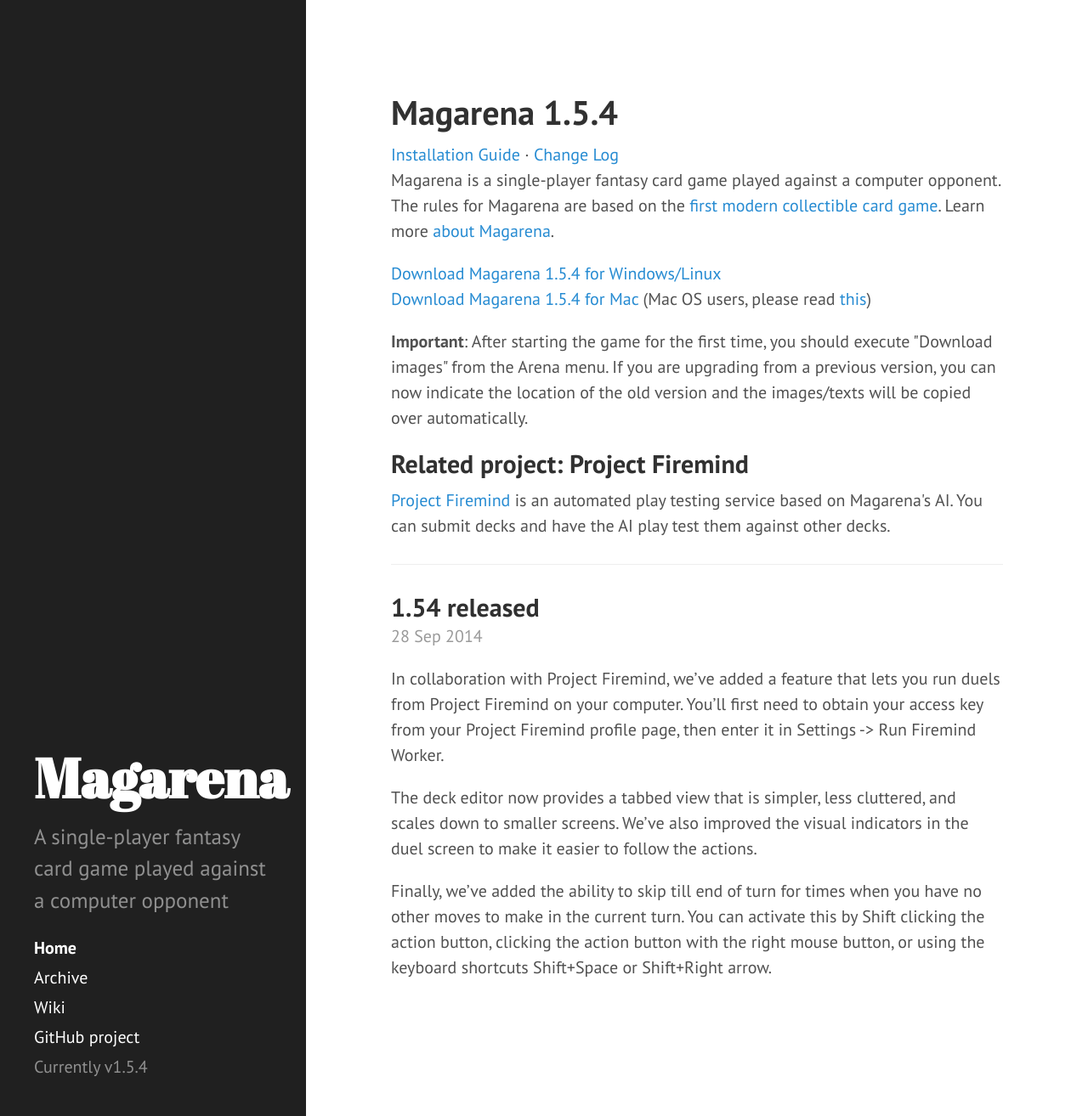
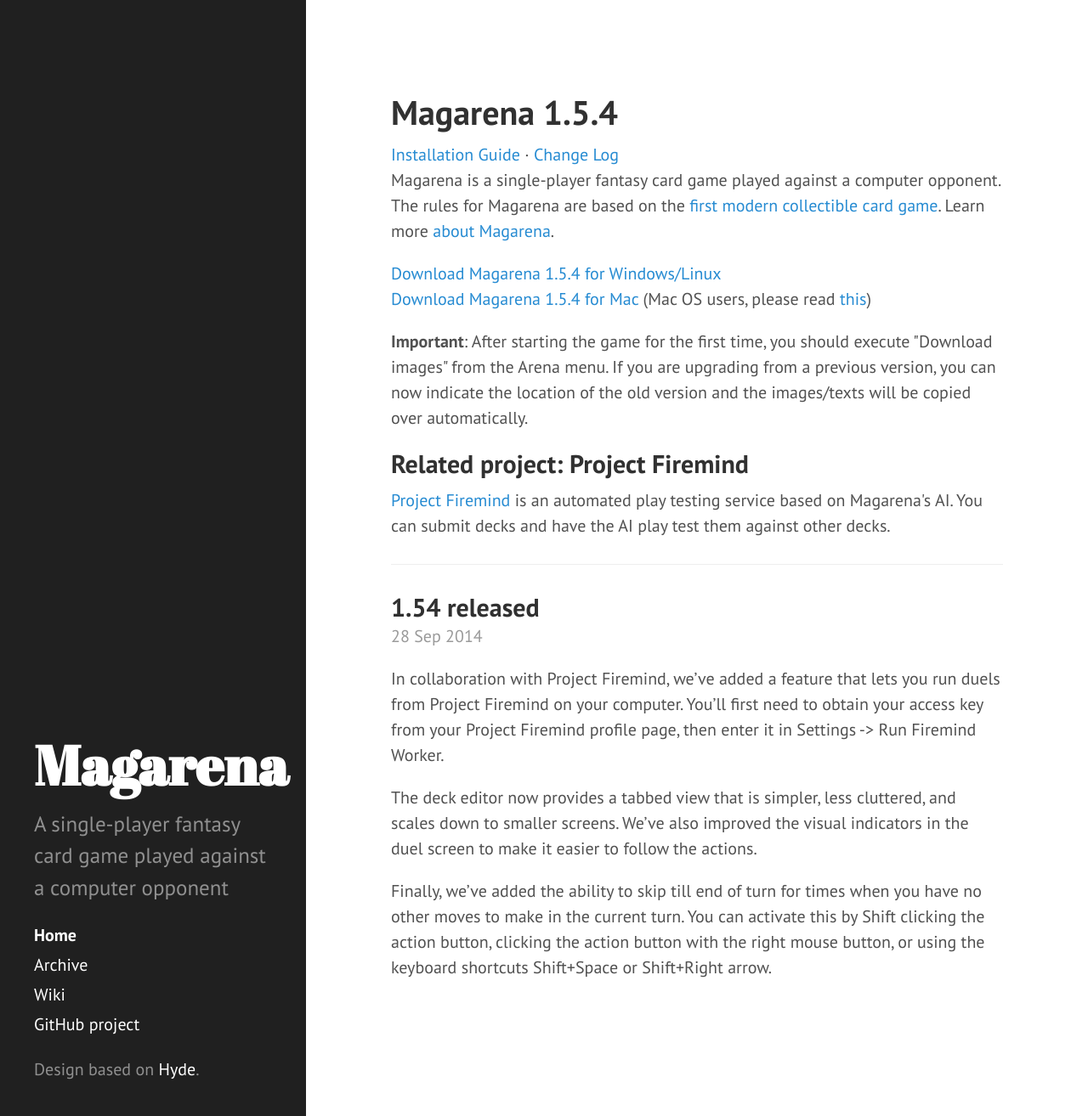
Before and after one commit to magarena/magarena.github.io, a Jekyll site: the page built from index.html, in a window 1280 px wide and 1314 px high. Shown: the whole window at 85% size. Built offline with Jekyll 4.4.1, drawn with Linux system fonts in a browser that asks for light colours; Markdown is read by kramdown in place of the engine named in the settings; the list of posts is cut into pages by our own code.

Commit message:
remove version from sidebar, add credit to Hyde

```diff
--- a/_includes/sidebar.html
+++ b/_includes/sidebar.html
@@ -28,8 +28,7 @@
 
       <a class="sidebar-nav-item" href="{{ site.github.repo }}/wiki">Wiki</a>
       <a class="sidebar-nav-item" href="{{ site.github.repo }}">GitHub project</a>
-      <span class="sidebar-nav-item">Currently v{{ site.version }}</span>
     </nav>
-
+    <p>Design based on <a href="http://hyde.getpoole.com/">Hyde</a>.</p>
   </div>
 </div>
```
